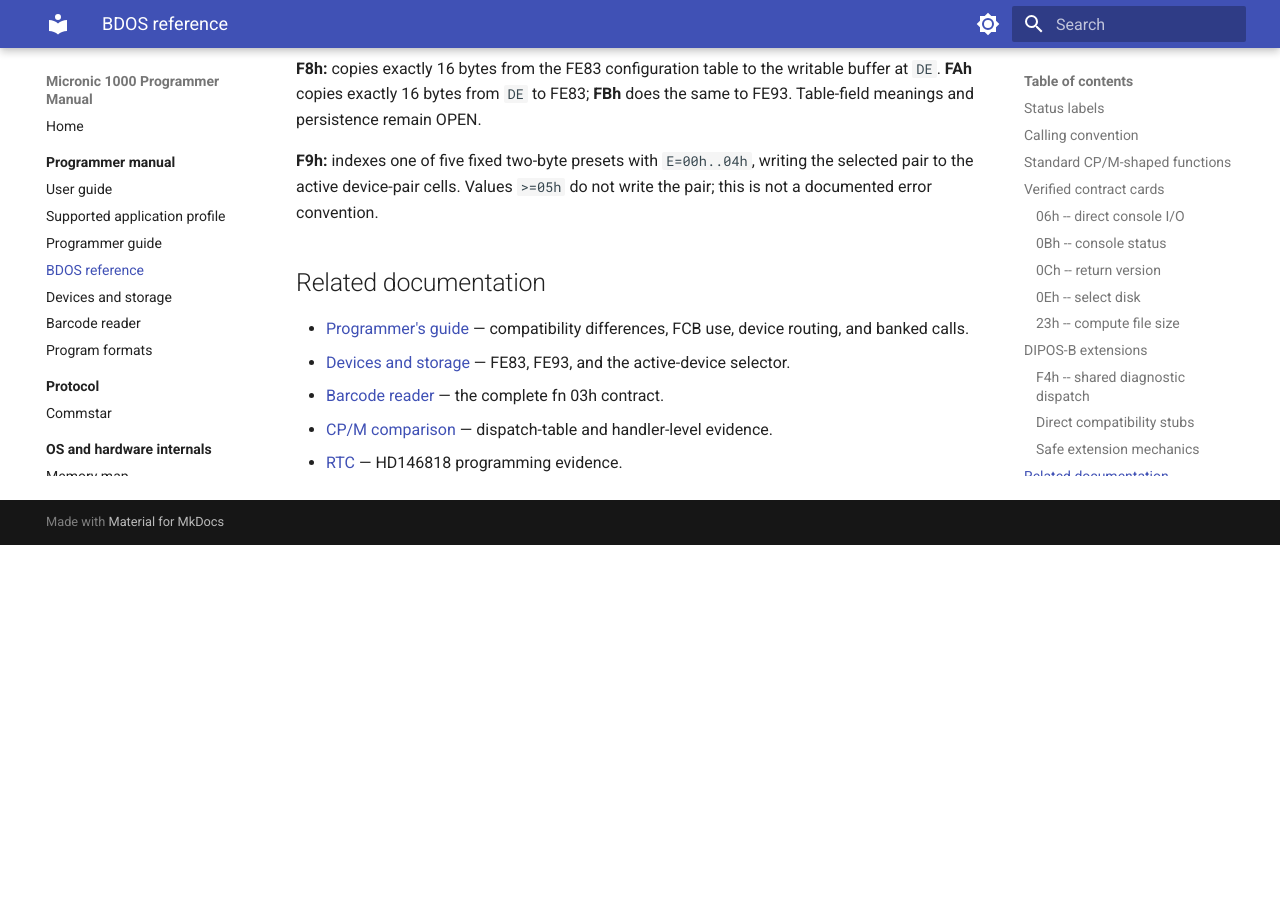
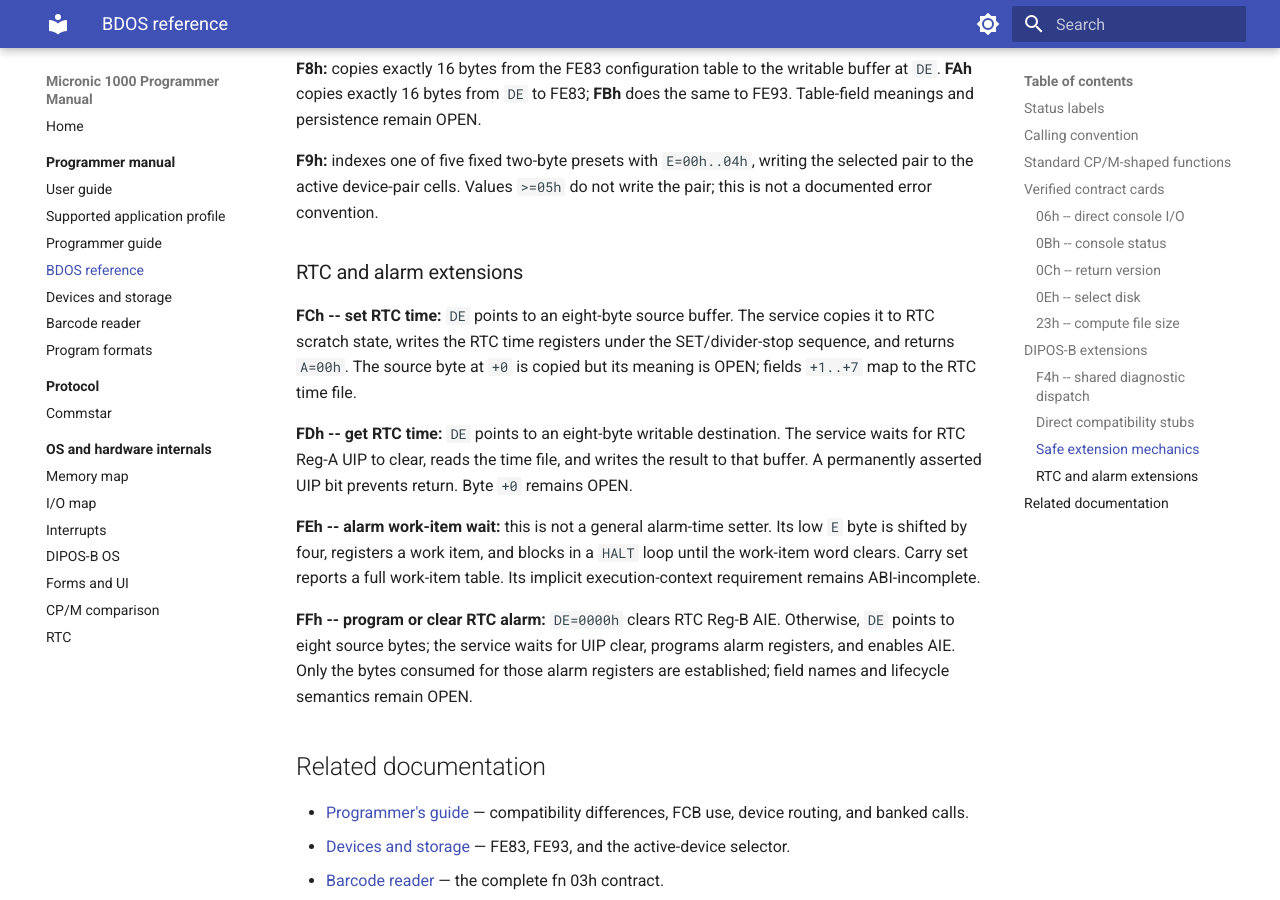
Before and after one commit to philpem/micronic1000, an MkDocs documentation site: the page built from doc/manual/bdos-reference.md, in a window 1280 px wide and 900 px high, scrolled down 6154 px. Built offline with MkDocs 1.6.1 and Material for MkDocs 9.7.7, drawn with Linux system fonts in a browser that asks for light colours; before the commit the page ends 6699 px from its top, so only the background shows below that.

Commit message:
document BDOS RTC extension contracts

```diff
--- a/doc/manual/bdos-reference.md
+++ b/doc/manual/bdos-reference.md
@@ -238,6 +238,29 @@ OPEN.
 the selected pair to the active device-pair cells. Values `>=05h` do not write
 the pair; this is not a documented error convention.
 
+### RTC and alarm extensions
+
+**FCh -- set RTC time:** `DE` points to an eight-byte source buffer. The
+service copies it to RTC scratch state, writes the RTC time registers under
+the SET/divider-stop sequence, and returns `A=00h`. The source byte at `+0`
+is copied but its meaning is OPEN; fields `+1..+7` map to the RTC time file.
+
+**FDh -- get RTC time:** `DE` points to an eight-byte writable destination.
+The service waits for RTC Reg-A UIP to clear, reads the time file, and writes
+the result to that buffer. A permanently asserted UIP bit prevents return.
+Byte `+0` remains OPEN.
+
+**FEh -- alarm work-item wait:** this is not a general alarm-time setter.
+Its low `E` byte is shifted by four, registers a work item, and blocks in a
+`HALT` loop until the work-item word clears. Carry set reports a full work-item
+table. Its implicit execution-context requirement remains ABI-incomplete.
+
+**FFh -- program or clear RTC alarm:** `DE=0000h` clears RTC Reg-B AIE.
+Otherwise, `DE` points to eight source bytes; the service waits for UIP clear,
+programs alarm registers, and enables AIE. Only the bytes consumed for those
+alarm registers are established; field names and lifecycle semantics remain
+OPEN.
+
 ## Related documentation
 
 * [Programmer's guide](programmer-guide.md) — compatibility differences,
```
